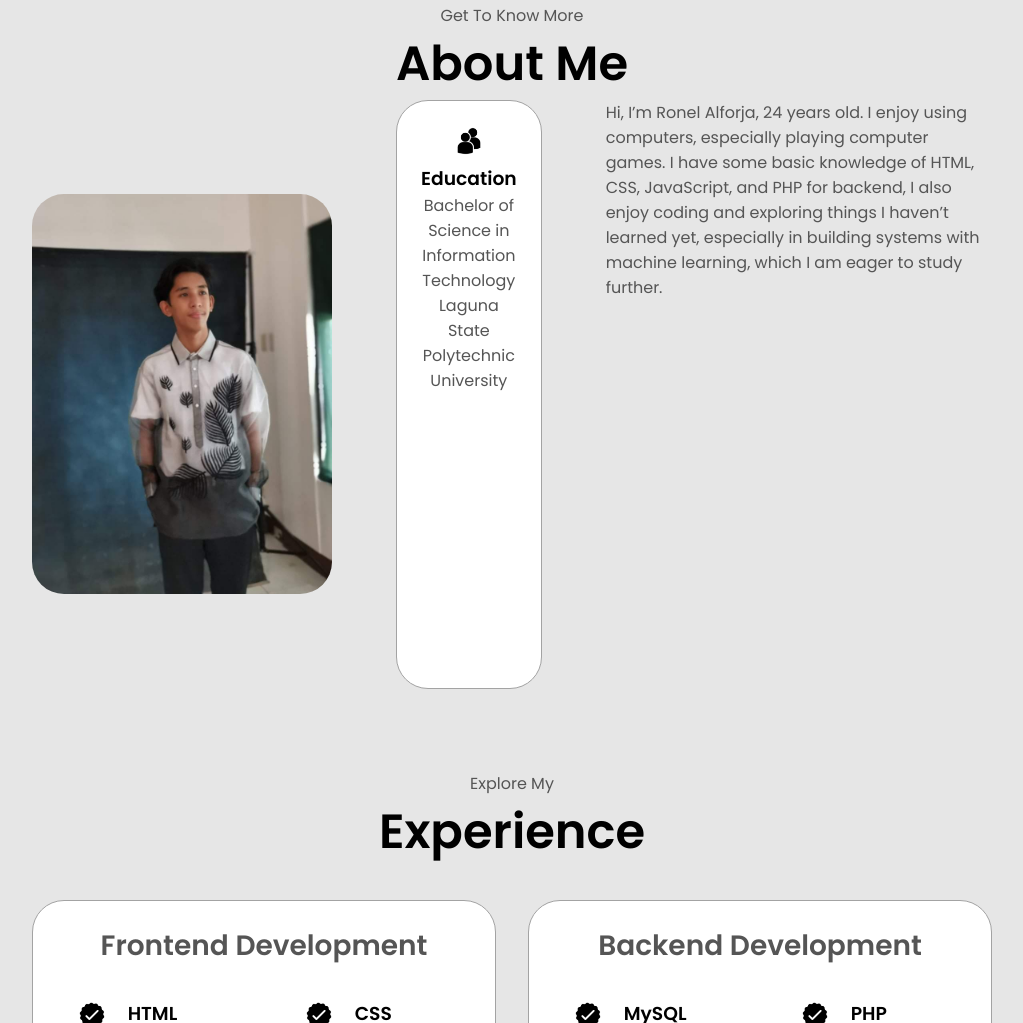
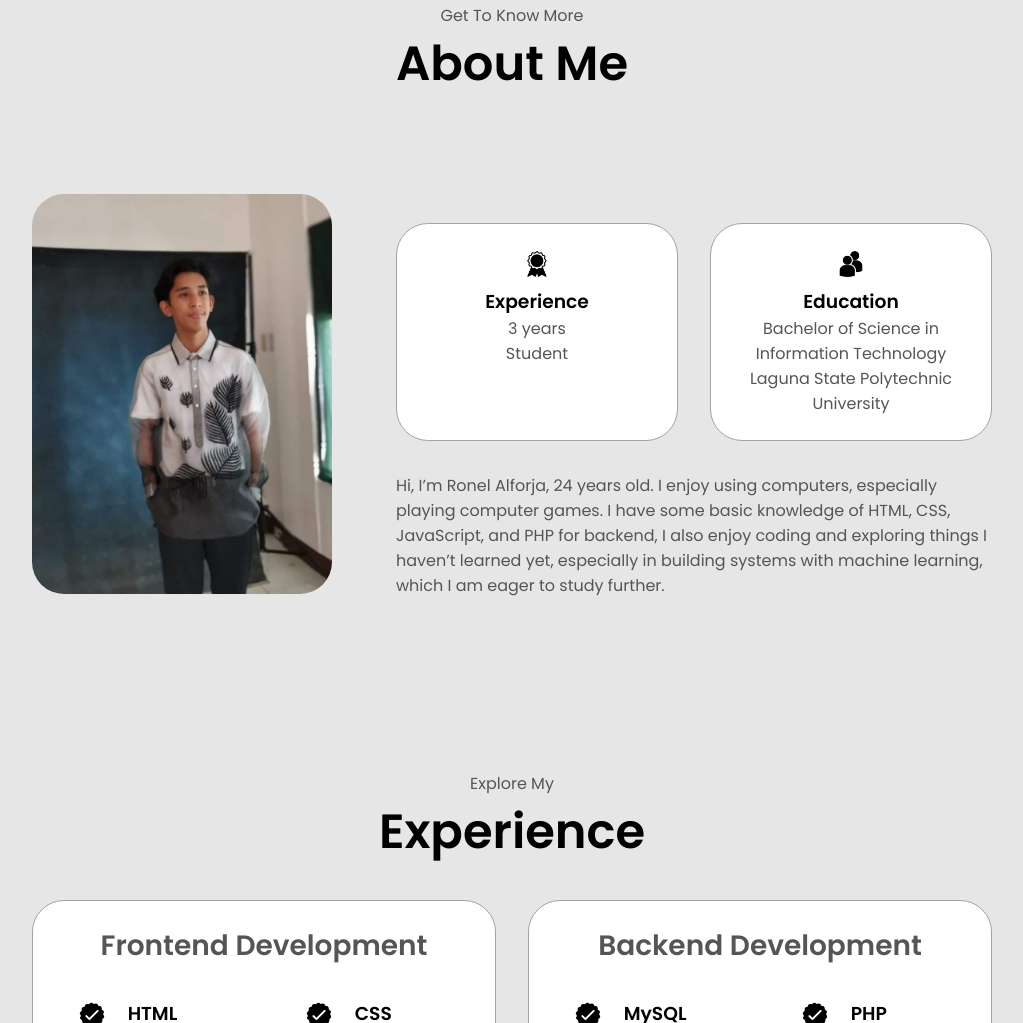
Before and after one commit to ronel0324/alforja-portfolio, a plain HTML site: page index.html in a window 1280 px wide. Shown: the part 829-1852 px from the top of the page, without its empty margins (128-1151 px from the left). Drawn offline with Linux system fonts and the light colour scheme.

Commit message:
Update index.html

```diff
--- a/index.html
+++ b/index.html
@@ -85,7 +85,7 @@
           />
         </div>
         <div class="about-details-container">
-         <!-- <div class="about-containers">
+          <div class="about-containers">
             <div class="details-container">
               <img
                 src="./assets/experience.png"
@@ -93,8 +93,8 @@
                 class="icon"
               />
               <h3>Experience</h3>
-              <p>3+ years <br />Student</p>
-            </div> -->
+              <p>3 years <br />Student</p>
+            </div>
             <div class="details-container">
               <img
                 src="./assets/education.png"
```
